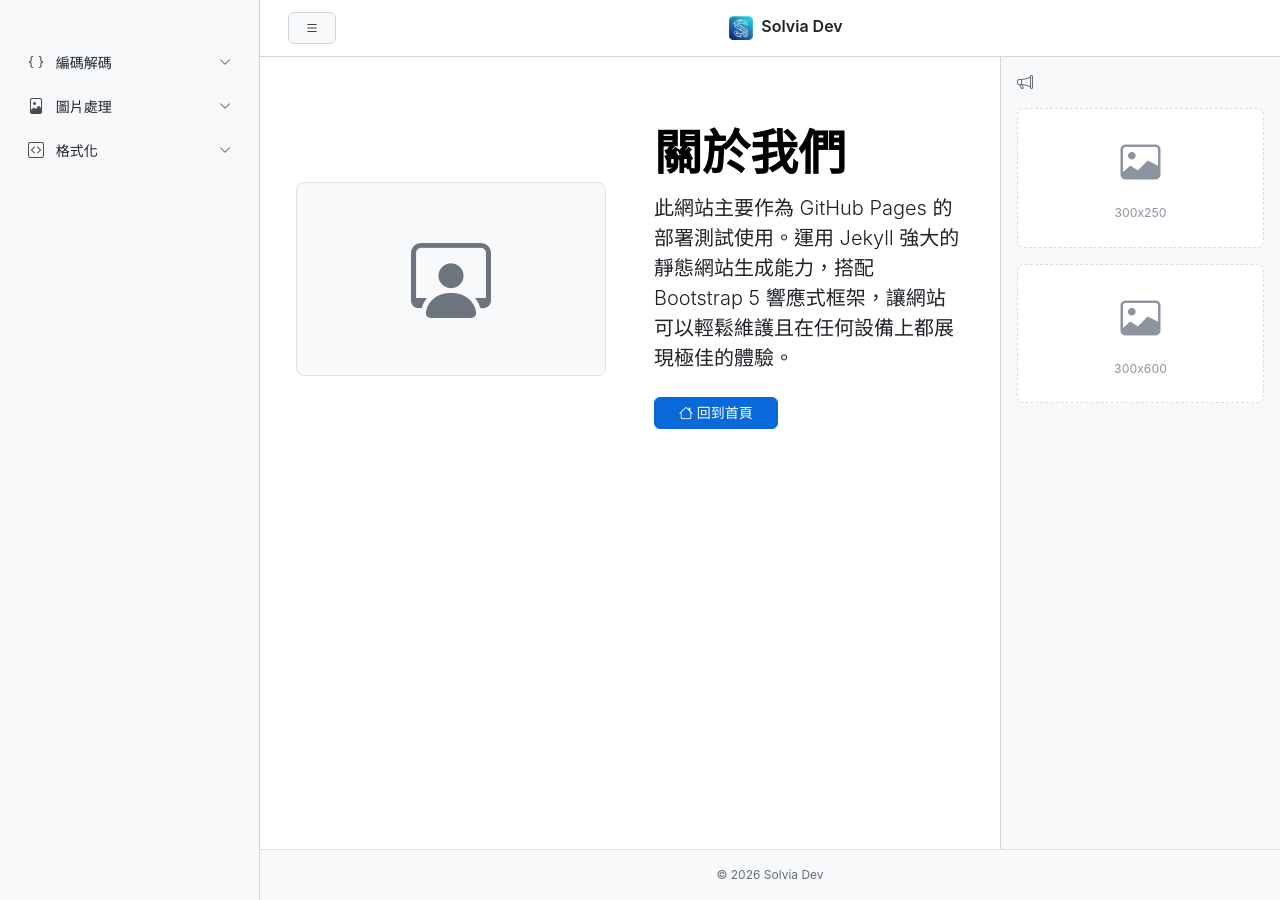
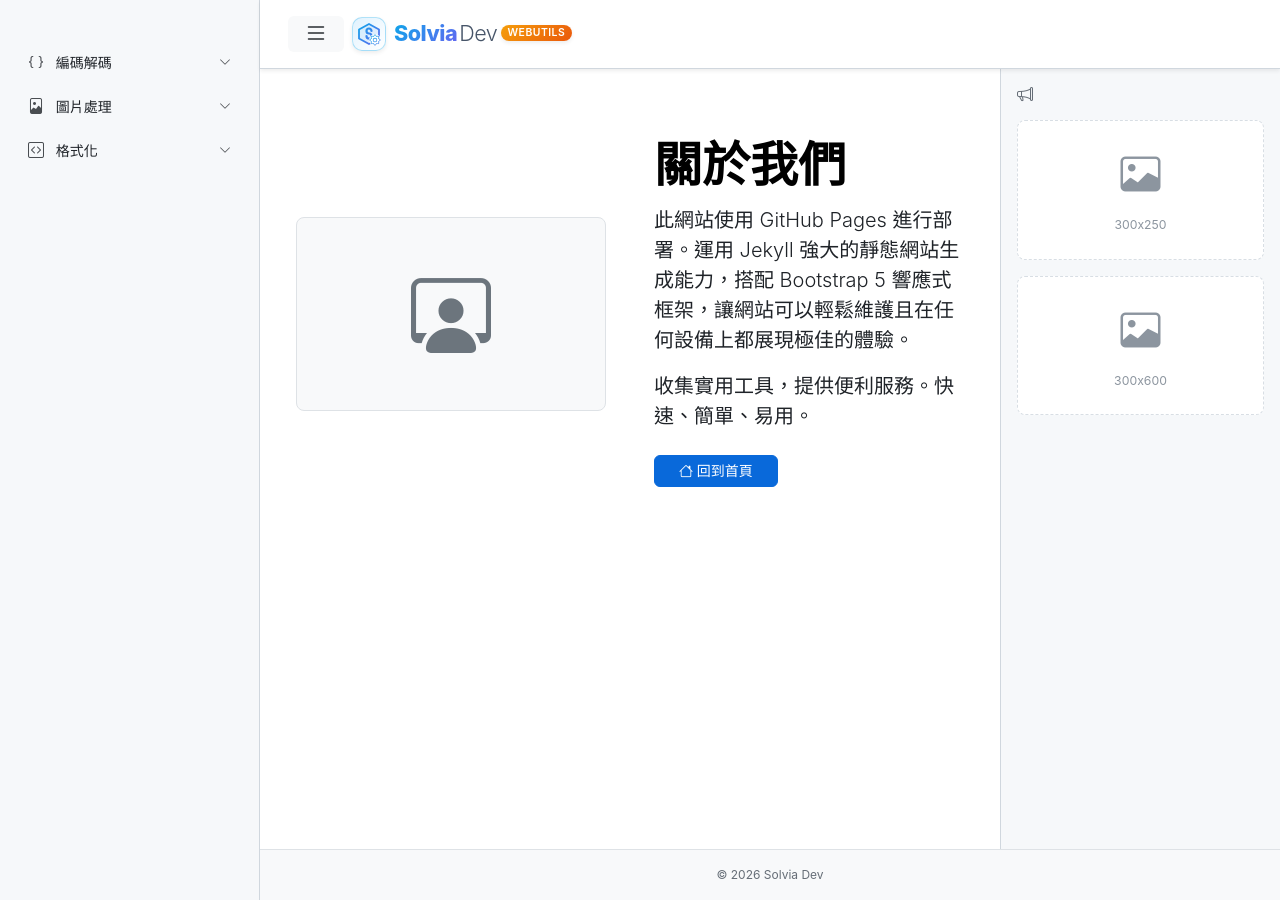
Before and after one commit to solvia-dev/webutils, a Jekyll site: the page built from about.html, in a window 1280 px wide. Built offline with Jekyll 4.4.1, drawn with Linux system fonts in a browser that asks for light colours.

Commit message:
logo調整、關於我們調整

```diff
--- a/_layouts/default.html
+++ b/_layouts/default.html
@@ -44,19 +44,51 @@
         <!-- Main content area -->
         <div id="content-wrapper">
             <!-- Top navbar -->
-            <nav id="topbar" class="navbar navbar-light sticky-top">
+            <nav id="topbar" class="navbar navbar-light sticky-top shadow-sm">
                 <div class="container-fluid">
-                    <button class="btn btn-outline-secondary" id="sidebarToggle" type="button">
-                        <i class="bi bi-list"></i>
+                    <button class="btn btn-outline-secondary border-0" id="sidebarToggle" type="button"
+                        style="background-color: #f8f9fa;">
+                        <i class="bi bi-list fs-4"></i>
                     </button>
-                    <a href="{{ '/' | relative_url }}" class="text-decoration-none">
-                        <span class="navbar-brand mb-0 h1">
-                            <img src="{{ '/img/icon.png' | relative_url }}" alt="Logo"
-                                style="width: 24px; height: 24px;" class="me-1">
-                            {{ site.title }}
-                        </span>
+                    <!-- 美化版 Logo 區塊 -->
+                    <a href="{{ '/' | relative_url }}" class="text-decoration-none brand-logo-wrapper ms-2">
+                        <div class="navbar-brand mb-0 d-flex align-items-center user-select-none">
+                            <div
+                                class="logo-glass-icon me-2 d-flex justify-content-center align-items-center shadow-sm">
+                                <svg width="24" height="24" viewBox="0 0 24 24" fill="none"
+                                    xmlns="http://www.w3.org/2000/svg">
+                                    <path d="M12 2L22 7.5V16.5L12 22L2 16.5V7.5L12 2Z" fill="url(#solvia-grad)"
+                                        fill-opacity="0.10" stroke="url(#solvia-grad)" stroke-width="1.8"
+                                        stroke-linejoin="round" />
+                                    <path
+                                        d="M14.5 9C14.5 7.61929 13.3807 6.5 12 6.5C10.6193 6.5 9.5 7.61929 9.5 9C9.5 10.3807 10.6193 11.5 12 11.5C13.3807 11.5 14.5 12.6193 14.5 14C14.5 15.3807 13.3807 16.5 12 16.5C10.6193 16.5 9.5 15.3807 9.5 14"
+                                        stroke="url(#solvia-grad)" stroke-width="2.2" stroke-linecap="round" />
+
+                                    <circle cx="18" cy="18" r="6" fill="white" />
+                                    <g transform="translate(12.5, 12.5) scale(0.6875)" fill="url(#solvia-grad)">
+                                        <path
+                                            d="M8 4.754a3.246 3.246 0 1 0 0 6.492 3.246 3.246 0 0 0 0-6.492zM5.754 8a2.246 2.246 0 1 1 4.492 0 2.246 2.246 0 0 1-4.492 0z" />
+                                        <path
+                                            d="M9.796 1.343c-.527-1.79-3.065-1.79-3.592 0l-.094.319a.873.873 0 0 1-1.255.52l-.292-.16c-1.64-.892-3.433.902-2.54 2.541l.159.292a.873.873 0 0 1-.52 1.255l-.319.094c-1.79.527-1.79 3.065 0 3.592l.319.094a.873.873 0 0 1 .52 1.255l-.16.292c-.892 1.64.901 3.434 2.541 2.54l.292-.159a.873.873 0 0 1 1.255.52l.094.319c.527 1.79 3.065 1.79 3.592 0l.094-.319a.873.873 0 0 1 1.255-.52l.292.16c1.64.893 3.434-.902 2.54-2.541l-.159-.292a.873.873 0 0 1 .52-1.255l.319-.094c1.79-.527 1.79-3.065 0-3.592l-.319-.094a.873.873 0 0 1-.52-1.255l.16-.292c.893-1.64-.902-3.433-2.541-2.54l-.292.159a.873.873 0 0 1-1.255-.52l-.094-.319zm-2.633.283c.246-.835 1.428-.835 1.674 0l.094.319a1.873 1.873 0 0 0 2.693 1.115l.291-.16c.764-.415 1.6.42 1.184 1.185l-.159.292a1.873 1.873 0 0 0 1.116 2.692l.318.094c.835.246.835 1.428 0 1.674l-.319.094a1.873 1.873 0 0 0-1.115 2.693l.16.291c.415.764-.42 1.6-1.185 1.184l-.291-.159a1.873 1.873 0 0 0-2.693 1.116l-.094.318c-.246.835-1.428.835-1.674 0l-.094-.319a1.873 1.873 0 0 0-2.692-1.115l-.292.16c-.764.415-1.6-.42-1.184-1.185l.159-.291A1.873 1.873 0 0 0 1.945 8.93l-.319-.094c-.835-.246-.835-1.428 0-1.674l.319-.094A1.873 1.873 0 0 0 3.06 4.377l-.16-.292c-.415-.764.42-1.6 1.185-1.184l.292.159a1.873 1.873 0 0 0 2.692-1.115l.094-.319z" />
+                                    </g>
+
+                                    <defs>
+                                        <linearGradient id="solvia-grad" x1="2" y1="2" x2="22" y2="22"
+                                            gradientUnits="userSpaceOnUse">
+                                            <stop stop-color="#0ea5e9" />
+                                            <stop offset="1" stop-color="#6366f1" />
+                                        </linearGradient>
+                                    </defs>
+                                </svg>
+                            </div>
+                            <div class="brand-text-wrapper">
+                                <span class="brand-solvia">Solvia</span>
+                                <span class="brand-dev">Dev</span>
+                                <span class="badge rounded-pill brand-badge ms-1 shadow-sm">Webutils</span>
+                            </div>
+                        </div>
                     </a>
-                    <div></div>
+                    <div class="ms-auto flex-grow-1"></div>
                 </div>
             </nav>
 
--- a/about.html
+++ b/about.html
@@ -11,8 +11,12 @@ title: 關於我們
     </div>
     <div class="col-lg-6">
         <h1 class="display-5 fw-bold text-body-emphasis lh-1 mb-3">關於我們</h1>
-        <p class="lead">此網站主要作為 GitHub Pages 的部署測試使用。運用 Jekyll 強大的靜態網站生成能力，搭配 Bootstrap 5
-            響應式框架，讓網站可以輕鬆維護且在任何設備上都展現極佳的體驗。</p>
+        <p class="lead">此網站使用 GitHub Pages 進行部署。運用 Jekyll 強大的靜態網站生成能力，搭配 Bootstrap 5
+            響應式框架，讓網站可以輕鬆維護且在任何設備上都展現極佳的體驗。
+        </p>
+        <p class="lead">
+            收集實用工具，提供便利服務。快速、簡單、易用。
+        </p>
         <div class="d-grid gap-2 d-md-flex justify-content-md-start mt-4">
             <a href="{{ '/' | relative_url }}" class="btn btn-primary btn-lg px-4 me-md-2"><i class="bi bi-house"></i>
                 回到首頁</a>
--- a/css/style.css
+++ b/css/style.css
@@ -398,7 +398,7 @@ kbd {
 }
 
 @media (min-width: 992px) {
-    #sidebar.collapsed + #content-wrapper {
+    #sidebar.collapsed+#content-wrapper {
         margin-left: 0;
     }
 }
@@ -428,3 +428,64 @@ kbd {
 ::-webkit-scrollbar-thumb:hover {
     background: var(--gh-text-muted);
 }
+
+/* ========================================
+   Premium Brand Logo Styles
+   ======================================== */
+.brand-logo-wrapper {
+    transition: transform 0.2s ease, filter 0.2s ease;
+    display: inline-block;
+}
+
+.brand-logo-wrapper:hover {
+    transform: translateY(-1px) scale(1.02);
+    filter: drop-shadow(0 4px 6px rgba(0, 0, 0, 0.05));
+}
+
+.logo-glass-icon {
+    width: 34px;
+    height: 34px;
+    background: linear-gradient(135deg, #e0f2fe 0%, #ffffff 100%);
+    border: 1px solid rgba(14, 165, 233, 0.3);
+    border-radius: 10px;
+    font-size: 1.15rem;
+    color: #0ea5e9;
+    box-shadow: inset 0 2px 4px rgba(255, 255, 255, 0.5), 0 2px 5px rgba(14, 165, 233, 0.1);
+}
+
+.brand-text-wrapper {
+    display: flex;
+    align-items: center;
+    line-height: 1;
+}
+
+.brand-solvia {
+    font-size: 1.35rem;
+    font-weight: 800;
+    background: linear-gradient(135deg, #0ea5e9 0%, #6366f1 100%);
+    -webkit-background-clip: text;
+    background-clip: text;
+    -webkit-text-fill-color: transparent;
+    letter-spacing: -0.5px;
+}
+
+.brand-dev {
+    font-size: 1.35rem;
+    font-weight: 300;
+    color: #475569;
+    margin-left: 2px;
+    letter-spacing: -0.5px;
+}
+
+.brand-badge {
+    font-size: 0.65rem;
+    font-weight: 600;
+    padding: 0.3em 0.6em;
+    background: linear-gradient(135deg, #f59e0b 0%, #ea580c 100%) !important;
+    color: #ffffff !important;
+    letter-spacing: 0.5px;
+    text-transform: uppercase;
+    margin-bottom: 2px;
+    box-shadow: 0 2px 4px rgba(234, 88, 12, 0.25);
+    border: none;
+}
```
Lines whose indentation alone changed are shown as unchanged.
